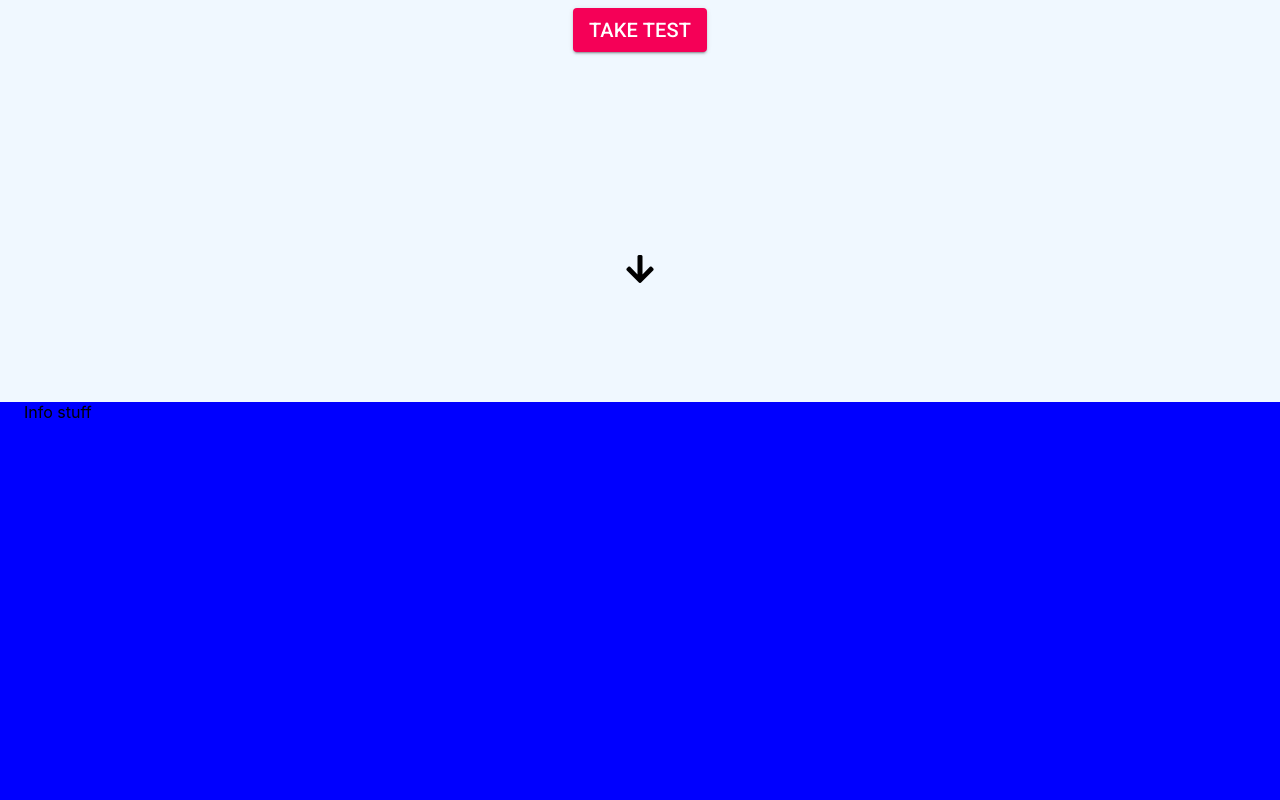
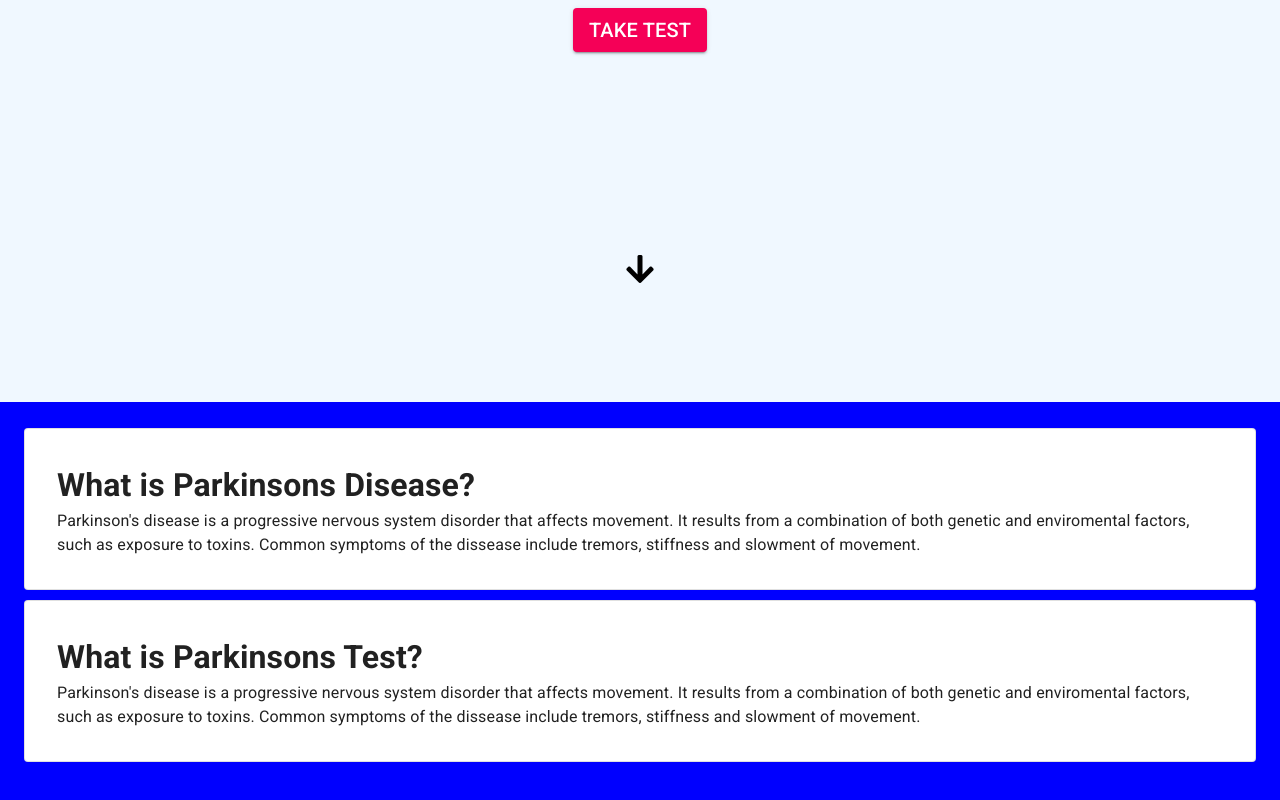
Before and after one commit to ahzia/parkinson-test, a React (Create React App) app in the folder frontend/: page / in a window 1280 px wide. Shown: the part 398-1198 px from the top of the page. Built offline with nearby package versions, Linux system fonts and the light colour scheme.

Commit message:
home-cards

```diff
--- a/frontend/src/components/pages/HomePage.css
+++ b/frontend/src/components/pages/HomePage.css
@@ -19,6 +19,7 @@
 
 .middle-container {
   background-color: blue;
+  padding-top: 1em;
 }
 
 a {
@@ -58,3 +59,10 @@ a {
   right: 0;
   left: 0;
 }
+
+
+.home-paper {
+  padding: 2em;
+  margin-top: 10px;
+  margin-bottom: 10px;
+}
--- a/frontend/src/components/pages/HomePage.js
+++ b/frontend/src/components/pages/HomePage.js
@@ -1,7 +1,20 @@
 import React, { useRef, useState, useEffect } from 'react'
-import { Container, Typography, Button } from '@material-ui/core'
+import { Container, Typography, Button, Paper } from '@material-ui/core'
 import { Link } from 'react-router-dom'
 import './HomePage.css'
+import * as Const from './constants.js'
+
+function InfoBlock(props) {
+  return (
+    <Paper elevation={4} className="home-paper" variant="outlined">
+      <Typography>
+        <h1> {props.title}</h1>
+        {props.para}
+      </Typography>
+    </Paper>
+  )
+}
+
 
 function HomePage() {
   const middleRef = useRef()
@@ -44,7 +57,9 @@ function HomePage() {
         }
       </Container>
       <Container className="main-container middle-container" ref={middleRef}>
-        Info stuff
+        <InfoBlock title="What is Parkinsons Disease?" para={Const.PARKINSONS_INFO}></InfoBlock>
+
+        <InfoBlock title="What is Parkinsons Test?" para={Const.PARKINSONS_INFO}></InfoBlock>
       </Container>
     </div>
   )
--- /dev/null
+++ b/frontend/src/components/pages/constants.js
@@ -0,0 +1,6 @@
+export const PARKINSONS_INFO = "Parkinson's disease is a progressive nervous system disorder that affects movement. It results from a combination of both genetic and enviromental factors, such as exposure to toxins. Common symptoms of the dissease include tremors, stiffness and slowment of movement.";
+
+export const RESOURCES = {"NIH:": "https://www.nia.nih.gov/health/parkinsons-disease"};
+
+// **
+export const TEST_INFO = "Using data from patients with Parkisons, the test uses .... to predict(?) Parkinsons."
```
